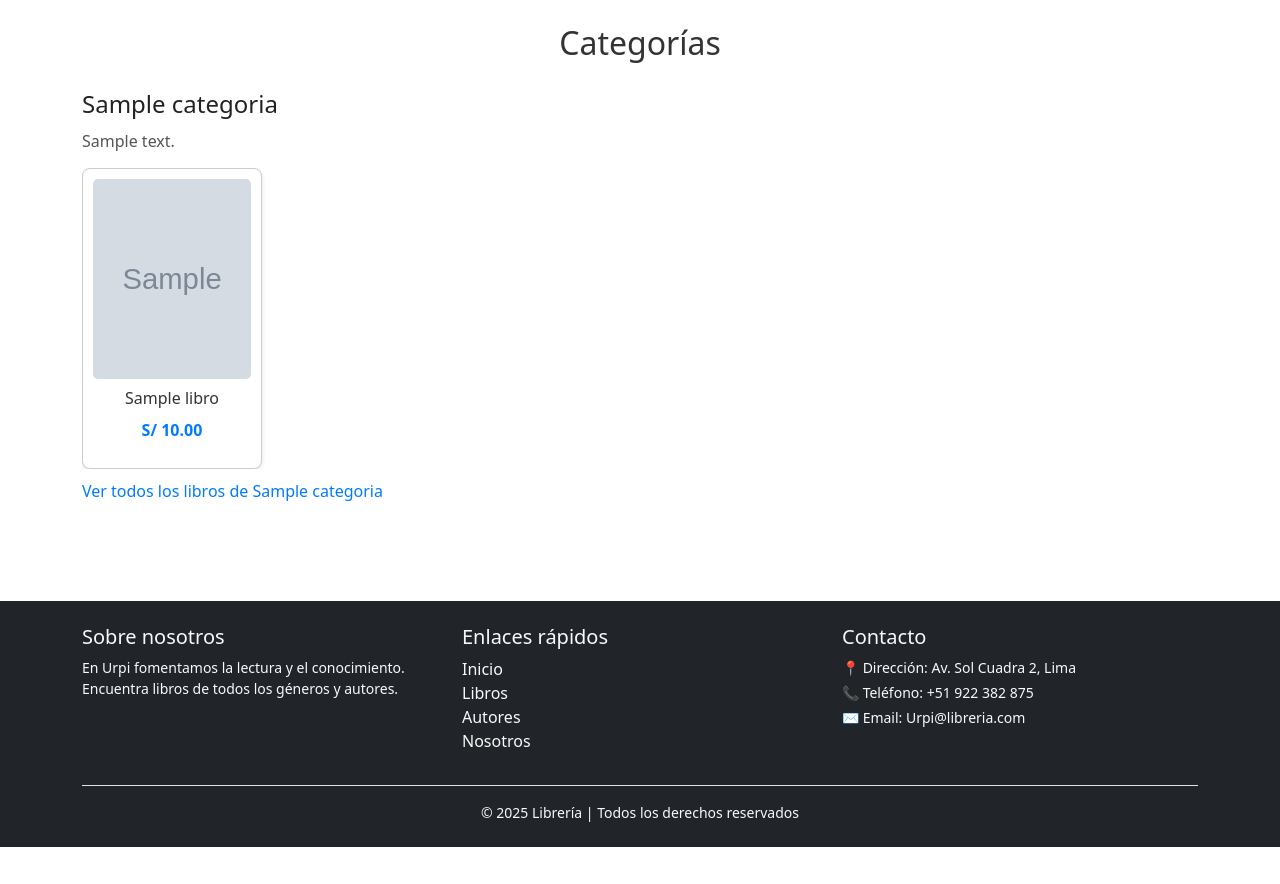
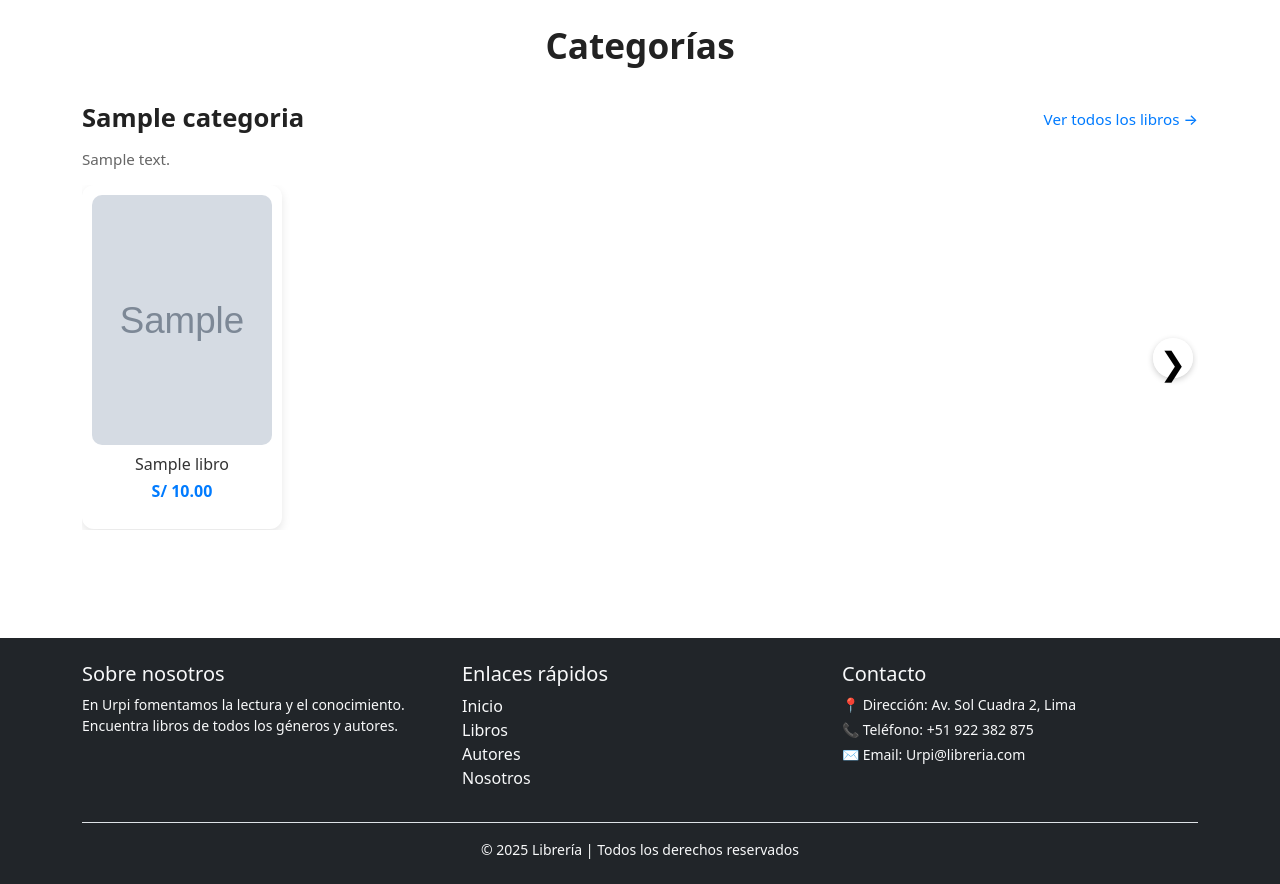
Before and after one commit to BlazeShotS/Sistema-Libreria, a Django app: page /Libroscategorias in a window 1280 px wide. Shown: the part 56-940 px from the top of the page. Before the commit the page ends 903 px from the top, so only its background shows below. Run offline with Django 5.2, Linux system fonts and the light colour scheme; tables that the repository leaves empty hold one stand-in row (values such as "Sample post"); grey boxes marked "Sample" are stand-in pictures.

Commit message:
style: mejorando estilos en catalogo preview

```diff
--- a/libreria/static/libreria/css/catalogoPreview.css
+++ b/libreria/static/libreria/css/catalogoPreview.css
@@ -1,71 +1,135 @@
 .categorias-titulo {
-  font-size: 2rem;
-  margin-bottom: 20px;
+  font-size: 2.2rem;
+  margin-bottom: 30px;
   text-align: center;
-  color: #333;
+  color: #222;
+  font-weight: 700;
 }
 
 .categoria {
-  margin-bottom: 50px;
+  margin-bottom: 60px;
+}
+
+.categoria-header {
+  display: flex;
+  justify-content: space-between;
+  align-items: center;
+  margin-bottom: 5px;
 }
 
 .categoria-nombre a {
   text-decoration: none;
   color: #222;
-  font-size: 1.5rem;
+  font-size: 1.6rem;
+  font-weight: 600;
 }
 
 .categoria-descripcion {
-  color: #555;
+  color: #666;
   margin-bottom: 15px;
+  font-size: 0.95rem;
 }
 
-/* Contenedor carrusel */
+/* Carrusel */
 .libros-slider {
+  position: relative;
   overflow: hidden;
-  position: relative;
+  width: 100%;
 }
 
 .libros-contenedor {
   display: flex;
-  gap: 15px;
-  transition: transform 0.5s ease-in-out;
+  gap: 20px;
+  transition: transform 0.8s ease-in-out;
+  will-change: transform;
 }
 
 .libro-card {
-  flex: 0 0 180px;
-  border: 1px solid #ccc;
+  flex: 0 0 200px;
+  background: #fff;
+  border-radius: 12px;
+  box-shadow: 0 4px 10px rgba(0,0,0,0.1);
+  text-align: center;
   padding: 10px;
-  text-align: center;
-  border-radius: 8px;
-  background: #fff;
-  box-shadow: 0 2px 5px rgba(0,0,0,0.1);
+  transition: transform 0.3s ease;
+}
+
+.libro-card:hover {
+  transform: scale(1.05);
 }
 
 .libro-imagen {
-  max-width: 100%;
-  height: 200px;
+  width: 100%;
+  height: 250px;
   object-fit: cover;
-  border-radius: 5px;
+  border-radius: 10px;
 }
 
 .libro-titulo {
   font-size: 1rem;
-  margin: 10px 0;
   color: #333;
+  margin: 10px 0 5px;
 }
 
 .libro-precio {
   color: #007bff;
-  font-weight: bold;
+  font-weight: 600;
+  font-size: 1rem;
 }
 
+/* Botones de navegación */
+.btn-slider {
+  position: absolute;
+  top: 50%;
+  transform: translateY(-50%);
+  background: rgba(255,255,255,0.8);
+  border: none;
+  font-size: 2rem;
+  cursor: pointer;
+  border-radius: 50%;
+  width: 40px;
+  height: 40px;
+  box-shadow: 0 2px 6px rgba(0,0,0,0.2);
+  transition: background 0.3s;
+}
+
+.btn-slider:hover {
+  background: rgba(0,0,0,0.1);
+}
+
+.btn-slider.prev {
+  left: 5px;
+}
+
+.btn-slider.next {
+  right: 5px;
+}
+
+/* Enlace "Ver más" */
 .ver-mas {
-  display: inline-block;
-  margin-top: 10px;
   color: #007bff;
   text-decoration: none;
+  font-weight: 500;
+  font-size: 0.95rem;
 }
+
 .ver-mas:hover {
   text-decoration: underline;
 }
+
+/* Responsive */
+@media (max-width: 768px) {
+  .libro-card {
+    flex: 0 0 150px;
+  }
+
+  .libro-imagen {
+    height: 180px;
+  }
+
+  .btn-slider {
+    font-size: 1.5rem;
+    width: 32px;
+    height: 32px;
+  }
+}
--- a/libreria/templates/catalogo/categoriaPreview.html
+++ b/libreria/templates/catalogo/categoriaPreview.html
@@ -8,31 +8,39 @@
 
 {% for categoria in categorias %}
   <section class="categoria">
-    <h2 class="categoria-nombre">
-      <a href="{% url 'libreria:categorias_detalle' categoria.id %}">
-        {{ categoria.nombre }}
+    <div class="categoria-header">
+      <h2 class="categoria-nombre">
+        <a href="{% url 'libreria:categorias_detalle' categoria.id %}">
+          {{ categoria.nombre }}
+        </a>
+      </h2>
+      <a href="{% url 'libreria:categorias_detalle' categoria.id %}" class="ver-mas">
+        Ver todos los libros →
       </a>
-    </h2>
+    </div>
+
     <p class="categoria-descripcion">{{ categoria.descripcion }}</p>
 
     <div class="libros-slider">
+      <button class="btn-slider prev" data-target="#slider-{{ categoria.id }}">&#10094;</button>
+
       <div class="libros-contenedor" id="slider-{{ categoria.id }}">
-        {% for libro in categoria.libro_set.all|slice:":5" %}
+        {% for libro in categoria.libro_set.all|slice:":10" %}
           <div class="libro-card">
             {% if libro.imagen %}
               <img src="{{ libro.imagen.url }}" alt="{{ libro.titulo }}" class="libro-imagen">
             {% endif %}
-            <h4 class="libro-titulo">{{ libro.titulo }}</h4>
+            <h4 class="libro-titulo">{{ libro.titulo|truncatechars:30 }}</h4>
             <p class="libro-precio">S/ {{ libro.precio }}</p>
           </div>
         {% endfor %}
       </div>
+
+      <button class="btn-slider next" data-target="#slider-{{ categoria.id }}">&#10095;</button>
     </div>
+  </section>
 
-    <a href="{% url 'libreria:categorias_detalle' categoria.id %}" class="ver-mas">
-      Ver todos los libros de {{ categoria.nombre }}
-    </a>
-  </section>
+
 {% endfor %}
 
 
@@ -44,16 +52,33 @@
       let index = 0;
       const cards = slider.children;
       const total = cards.length;
+      const visible = 5; // número visible aprox según ancho
 
+      // Deslizamiento automático
       setInterval(() => {
-        index = (index + 1) % total;
-        slider.style.transform = `translateX(-${index * 195}px)`;
-        // 180px ancho + 15px gap
-      }, 5000);
+        index = (index + 1) % (total - visible + 1);
+        slider.style.transform = `translateX(-${index * 220}px)`;
+      }, 4000);
+    });
+
+    // Botones manuales
+    document.querySelectorAll(".btn-slider").forEach(btn => {
+      btn.addEventListener("click", () => {
+        const slider = document.querySelector(btn.dataset.target);
+        const current = parseInt(slider.dataset.index || 0);
+        const total = slider.children.length;
+        const visible = 5;
+        let newIndex = btn.classList.contains("next") ? current + 1 : current - 1;
+
+        if (newIndex < 0) newIndex = total - visible;
+        if (newIndex > total - visible) newIndex = 0;
+
+        slider.dataset.index = newIndex;
+        slider.style.transform = `translateX(-${newIndex * 220}px)`;
+      });
     });
   });
 </script>
 
 
-
 {% endblock %}
```
